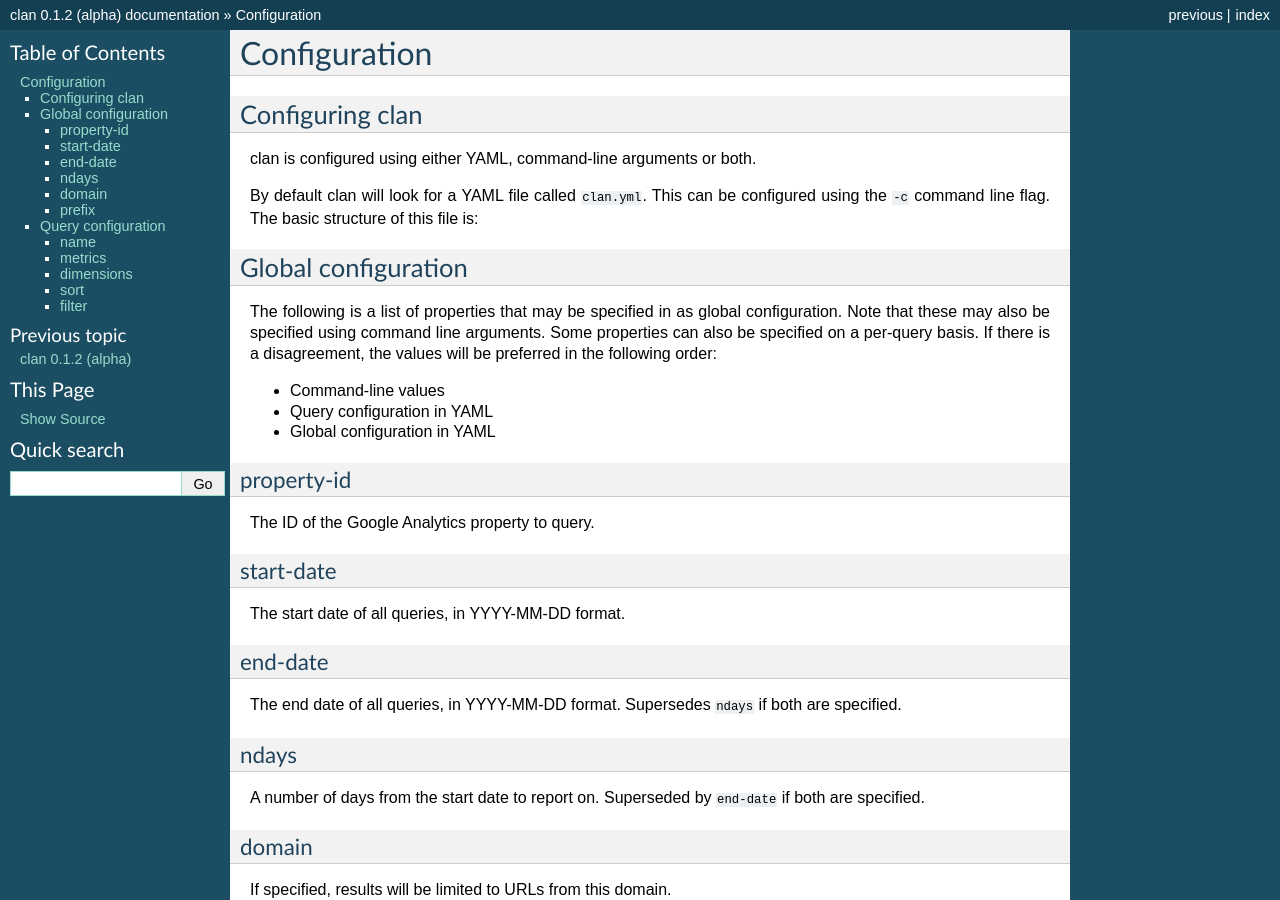
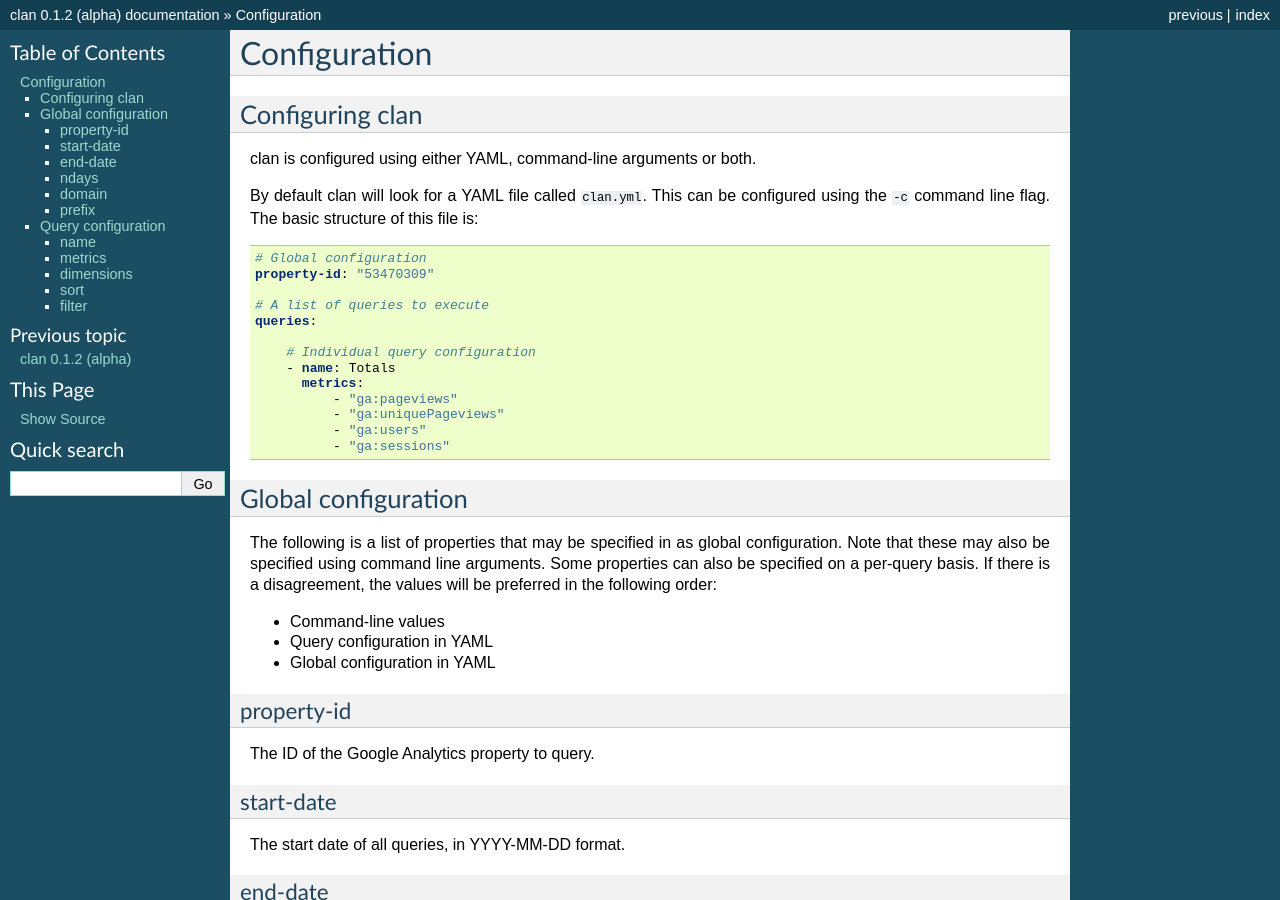
Before and after one commit to onyxfish/clan, a Sphinx documentation site: the page built from docs/configuration.rst, in a window 1280 px wide and 900 px high. Built offline with Sphinx 7.4.7, drawn with Linux system fonts in a browser that asks for light colours.

Commit message:
Fix docs code block.

```diff
--- a/docs/configuration.rst
+++ b/docs/configuration.rst
@@ -9,7 +9,7 @@ clan is configured using either YAML, command-line arguments or both.
 
 By default clan will look for a YAML file called :code:`clan.yml`. This can be configured using the :code:`-c` command line flag. The basic structure of this file is:
 
-.. code-block: yaml
+.. code-block:: yaml
 
     # Global configuration
     property-id: "53470309"
```
